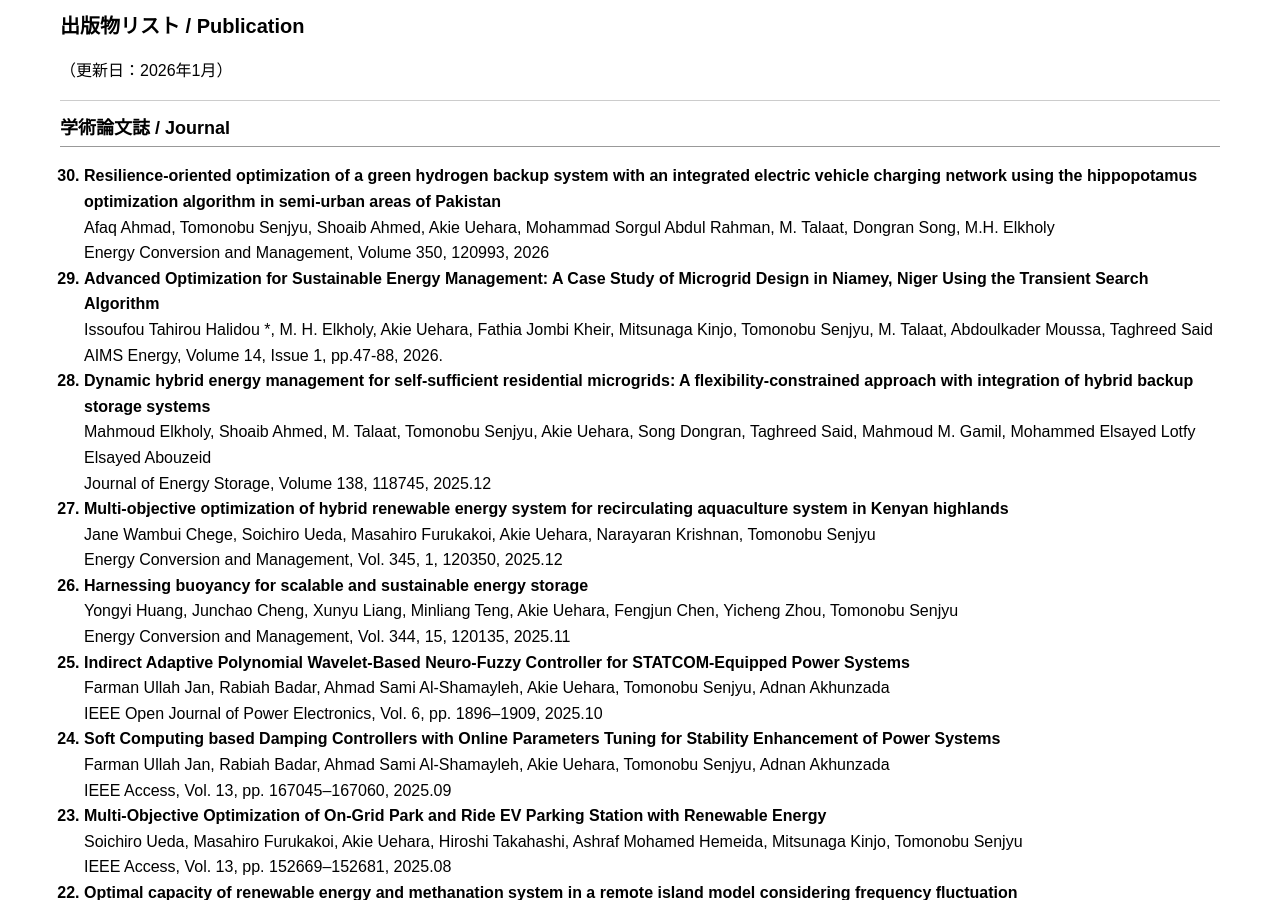
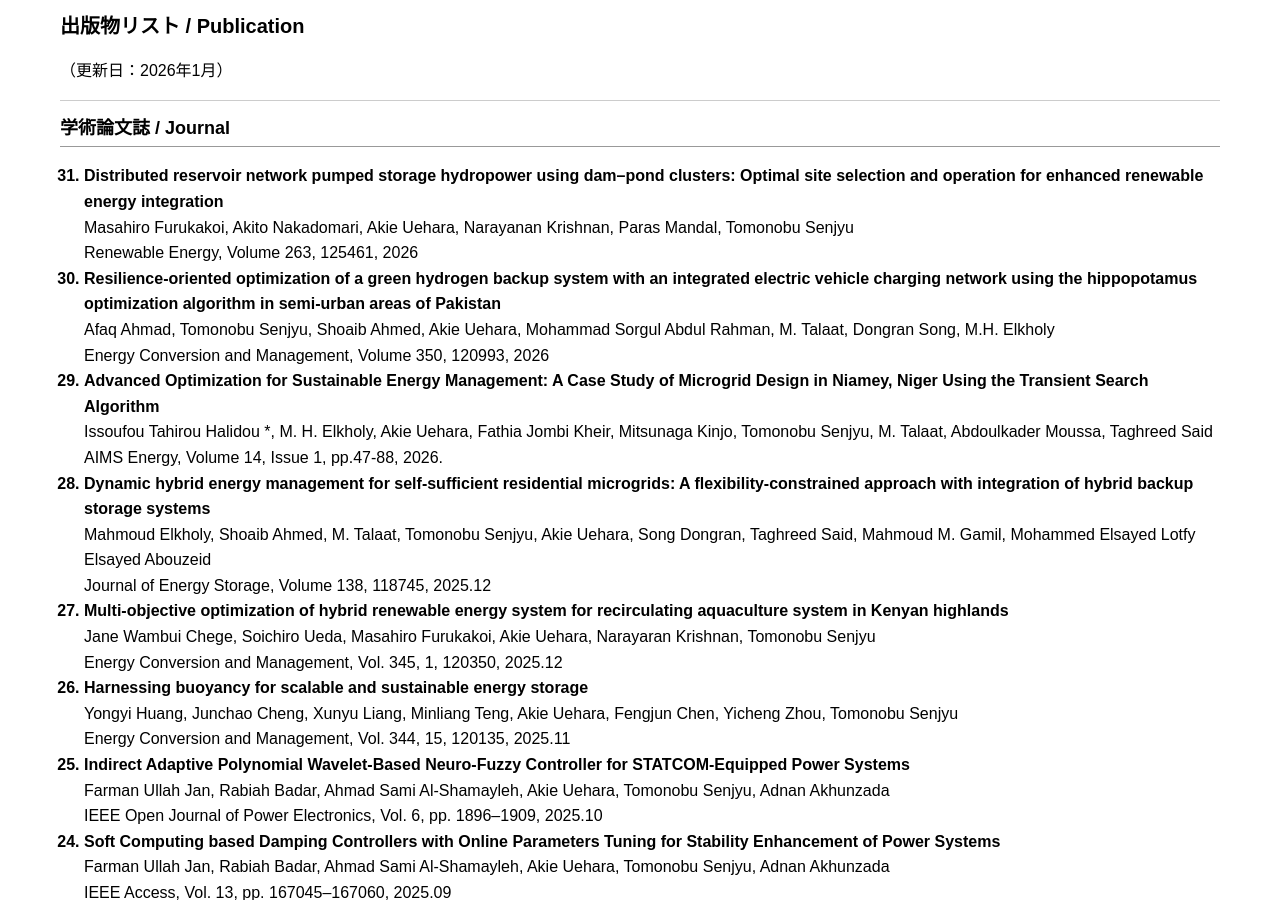
Before and after one commit to akieuehara/AkieUehara.github.io, a Jekyll site: the page built from publications.md, in a window 1280 px wide and 900 px high. Built offline with Jekyll 4.4.1, drawn with Linux system fonts in a browser that asks for light colours; comment, search, counter and statistics services are not loaded.

Commit message:
Update publications.md

```diff
--- a/publications.md
+++ b/publications.md
@@ -10,7 +10,16 @@ title: "Publication"
 
 ## 学術論文誌 / Journal
 
-<ol reversed start="30">
+<ol reversed start="31">
+
+<li>
+  <b>Distributed reservoir network pumped storage hydropower using dam–pond clusters: Optimal site selection and operation for enhanced renewable energy integration</b><br>
+  Masahiro Furukakoi, Akito Nakadomari, Akie Uehara, Narayanan Krishnan, Paras Mandal, Tomonobu Senjyu<br>
+  Renewable Energy, Volume 263, 125461, 2026<br>
+  <span class="__dimensions_badge_embed__" data-doi="10.1016/j.renene.2026.125" data-style="small_rectangle"></span>
+ </li>
+
+
 
 <li>
   <b>Resilience-oriented optimization of a green hydrogen backup system with an integrated electric vehicle charging network using the hippopotamus optimization algorithm in semi-urban areas of Pakistan</b><br>
```
